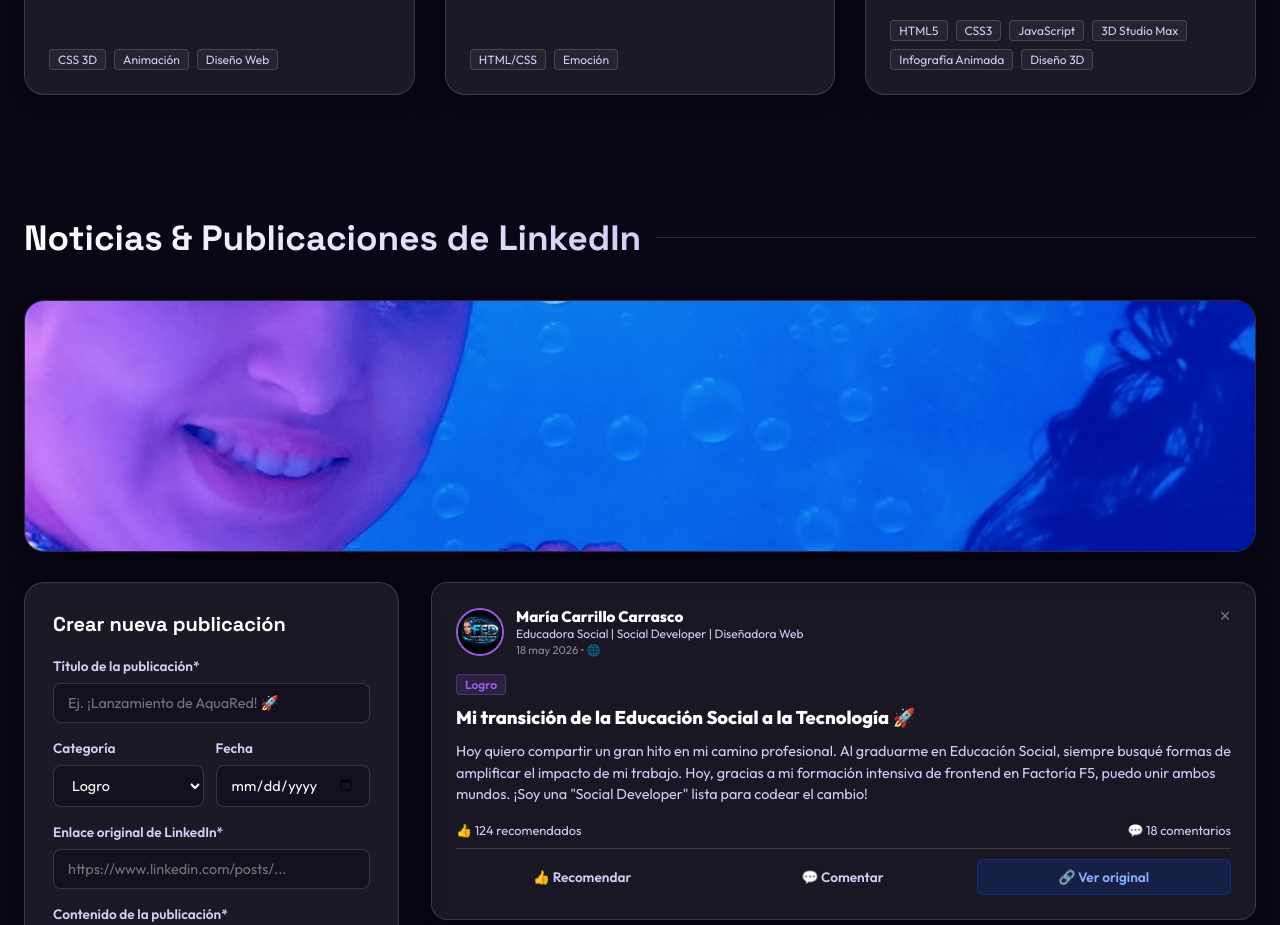
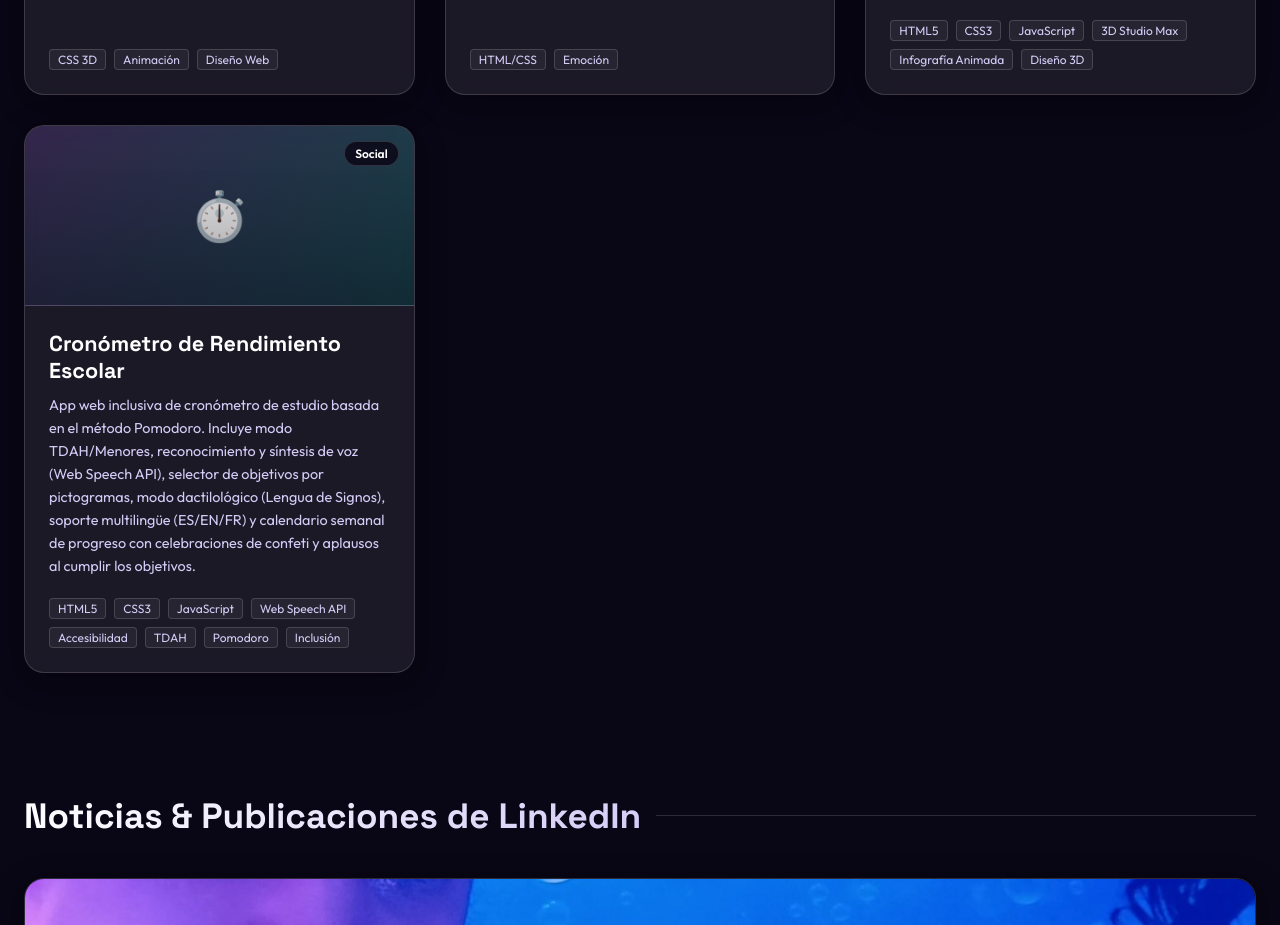
Before and after one commit to MariaCarrilloCarrasco/Portfolio-Videocurr-culum---Mar-a-Carrillo-Carrasco, a React (Vite) app: page / in a window 1280 px wide. Shown: the part 10800-11725 px from the top of the page. Built offline with nearby package versions, Linux system fonts and the light colour scheme.

Commit message:
feat: añadir proyecto Cronometro Rendimiento Escolar

```diff
--- a/src/App.jsx
+++ b/src/App.jsx
@@ -295,6 +295,14 @@ export default function App() {
       tags: ['HTML5', 'CSS3', 'JavaScript', '3D Studio Max', 'Infografía Animada', 'Diseño 3D'],
       icon: '🎬',
       video: 'https://www.youtube.com/embed/TyyrNfnRZz4?rel=0'
+    },
+    {
+      id: 13,
+      title: 'Cronómetro de Rendimiento Escolar',
+      description: 'App web inclusiva de cronómetro de estudio basada en el método Pomodoro. Incluye modo TDAH/Menores, reconocimiento y síntesis de voz (Web Speech API), selector de objetivos por pictogramas, modo dactilológico (Lengua de Signos), soporte multilingüe (ES/EN/FR) y calendario semanal de progreso con celebraciones de confeti y aplausos al cumplir los objetivos.',
+      category: 'Social',
+      tags: ['HTML5', 'CSS3', 'JavaScript', 'Web Speech API', 'Accesibilidad', 'TDAH', 'Pomodoro', 'Inclusión'],
+      icon: '⏱️'
     }
   ];
 
```
